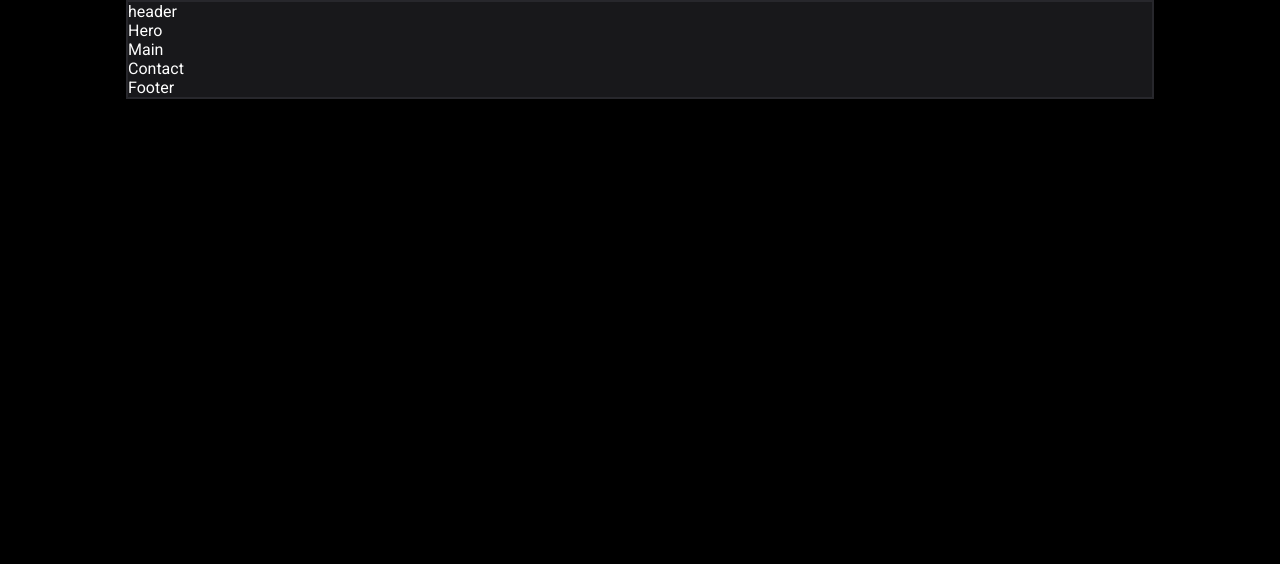
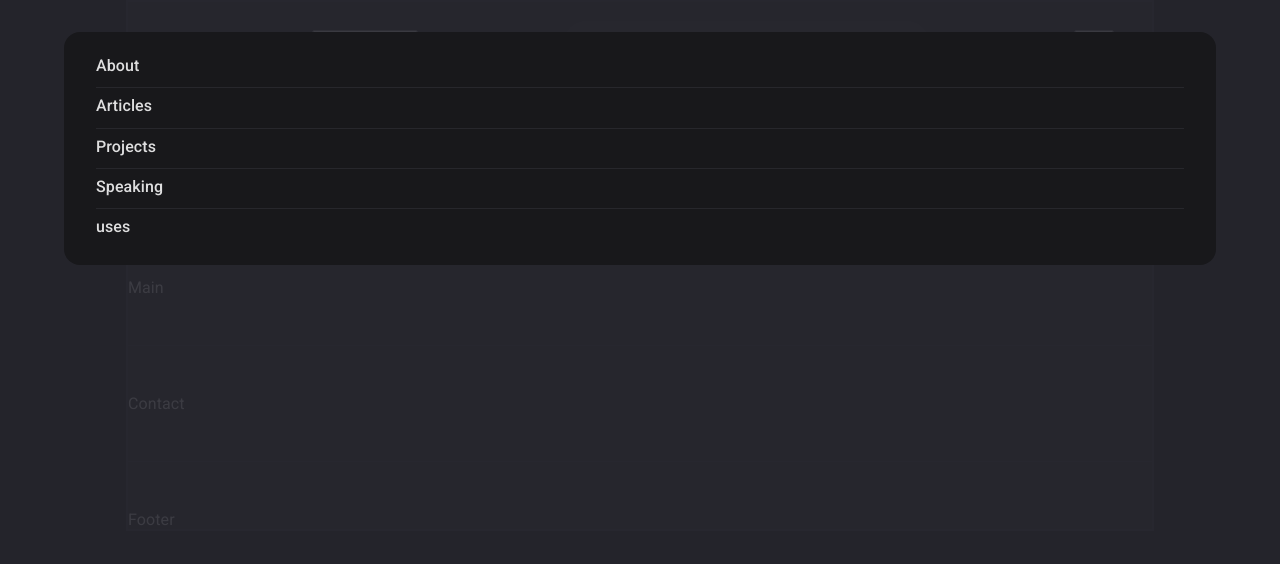
Before and after one commit to rezgui-yassine/portfolio, a React (Vite) app: page / in a window 1280 px wide. Shown: the top 564 px of the page. Built offline with nearby package versions, Linux system fonts and the light colour scheme.

Commit message:
add modal when i resiz the window

```diff
--- a/src/App.jsx
+++ b/src/App.jsx
@@ -7,13 +7,19 @@ import Contact from "./components/4-contact/Contact";
 import Footer from "./components/5-footer/Footer";
 
 function App() {
-  return <div className="container">
+  return(
+  <div className="container">
     <Header/>
+    <div className="divider"/>
     <Hero/>
+    <div className="divider"/>
     <Main/>
+    <div className="divider"/>
     <Contact/>
+    <div className="divider"/>
     <Footer/>
   </div>
+)
 
 }
 
--- a/src/components/1-header/Header.jsx
+++ b/src/components/1-header/Header.jsx
@@ -1,8 +1,36 @@
-import React from "react";
+
 import "./header.css";
 
 function Header() {
-  return <div>header</div>;
+  return <header className=" flex">
+    {/* for make the nav in the center */}
+    <div></div>
+
+
+    <button className="menu">show model</button>
+
+    <nav>
+    <ul className="flex">
+      <li><a href="">About</a></li>
+      <li><a href="">Articles</a></li>
+      <li><a href="">Projects</a></li>
+      <li><a href="">Speaking</a></li>
+      <li><a href="">Contact</a></li>
+    </ul>
+    </nav>
+    <button>light</button>
+<div className="fixed">
+    <ul className="modal ">
+      <li><a href="">About</a></li>
+      <li><a href="">Articles</a></li>
+      <li><a href="">Projects</a></li>
+      <li><a href="">Speaking</a></li>
+      <li><a href="">uses</a></li>
+    </ul>
+
+</div>
+
+    </header>;
 }
 
 export default Header;
--- a/src/components/1-header/header.css
+++ b/src/components/1-header/header.css
@@ -0,0 +1,83 @@
+header.flex {
+  justify-content: space-between;
+  padding: 0 2.4rem;
+  margin-top: 1.2rem;
+}
+header.flex nav {
+  background-color: var(--bgHeader);
+  padding: 0.77rem 1.6rem;
+  border-radius: 55px;
+  box-shadow: 1px 1px 40px #2323242a;
+}
+
+header ul.flex {
+  gap: 16px;
+}
+header ul li a {
+  color: var(--title);
+  opacity: 0.9;
+  font-size: 0.88rem;
+  font-weight: 500;
+}
+
+header ul li a:hover {
+  color: var(--blue);
+  opacity: 1;
+  font-size: 0.9rem;
+}
+
+header button {
+  font-size: 1.2rem;
+}
+
+header button .menu {
+  display: none;
+}
+
+/* model css */
+header .fixed {
+  position: fixed;
+  inset: 0;
+  z-index: 1000;
+  background-color: rgba(40, 40, 48, 0.91);
+  box-shadow: 0 1px 10px #2323242a;
+}
+
+
+header .fixed ul.modal{
+  width: 85%;
+  margin-left: auto;
+  margin-right: auto;
+  margin-top: 2rem;
+  border-radius: 1rem;
+  padding: 1rem 2rem;
+  background-color: var(--secondary);
+}
+header .fixed ul.modal li {
+  border-bottom:1px solid var(--border);
+  padding-bottom: 0.77rem;
+  padding-top: 0.5rem;
+}
+header .fixed ul.modal li a {
+  font-size: 1rem;
+
+
+}
+
+header .fixed ul.modal li:last-child {
+border: none;
+}
+
+
+
+
+
+@media (max-width: 700px) {
+  header.flex nav {
+    display: none;
+  }
+
+  header button .menu {
+    display: none;
+  }
+}
--- a/src/components/5-footer/Footer.jsx
+++ b/src/components/5-footer/Footer.jsx
@@ -2,8 +2,8 @@ import React from 'react'
 import './footer.css'
 export default function Footer() {
   return (
-    <div>
+    <footer>
       Footer
-    </div>
+    </footer>
   )
 }
--- a/src/components/5-footer/footer.css
+++ b/src/components/5-footer/footer.css
@@ -0,0 +1,10 @@
+
+
+
+
+
+
+
+footer {
+
+}
--- a/src/index.css
+++ b/src/index.css
@@ -2,6 +2,7 @@
 
 html{
 font-family: 'Roboto', sans-serif;
+letter-spacing: 0.1px;
 }
 
 /* html {box-sizing: border-box;}
@@ -18,6 +19,10 @@ font-family: 'Roboto', sans-serif;
   --primary:#000;
   --secondary :rgb(24,24,27);
   --border : rgba(63,63,70,0.4);
+  --title:rgb(244,244,245);
+  --subtitle:rgb(161,161,170);
+  --bgHeader: rgb(39,39,42);
+  --blue: rgb(93,188,252);
 }
 
 
@@ -39,3 +44,25 @@ body{
   margin-right: auto;
   background-color:var( --secondary)   ;
 }
+.divider{
+  border-bottom: 1px solid var(--border);
+  margin: 3rem 0;
+}
+li{
+  list-style: none;
+}
+a{
+  text-decoration: none;
+  color: initial;
+  transition: 0.2s;
+}
+.flex{
+  display: flex;
+  align-items: center;
+
+
+
+}
+.border{
+  border: 1px solid red;
+}
```
